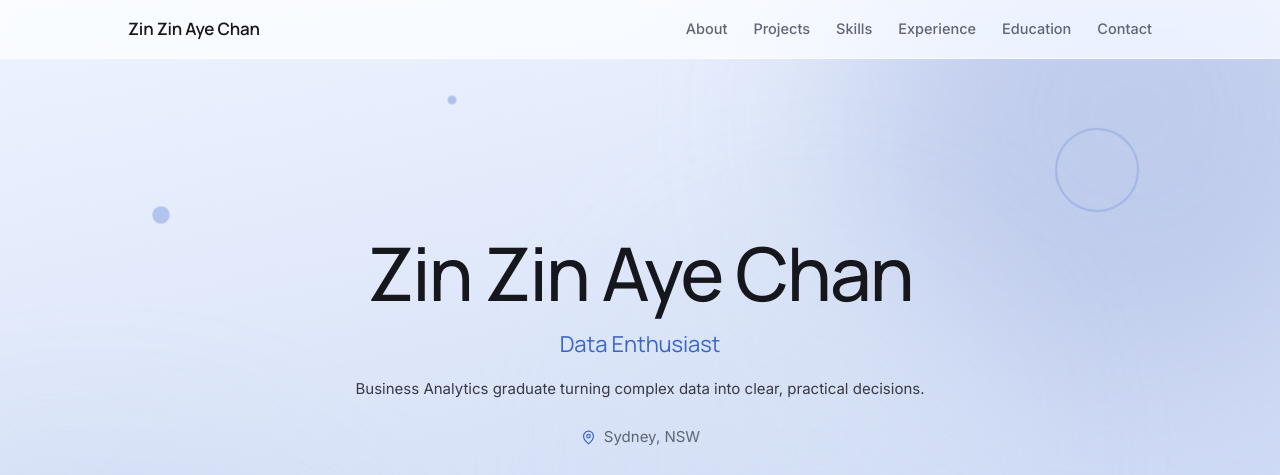
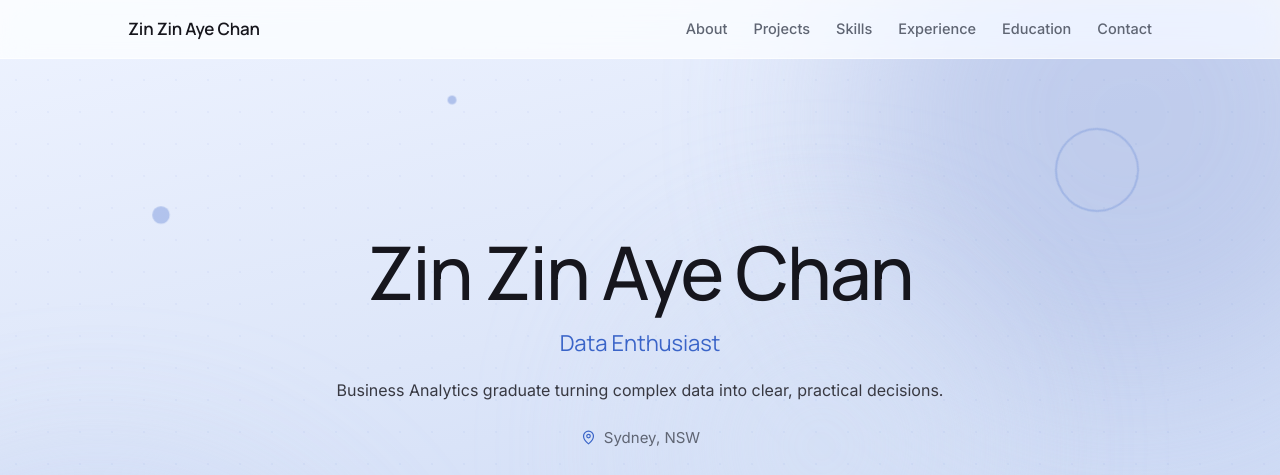
Before and after one commit to ZinZinAyeChan/zinzinayechan-portfolio-website, a plain HTML site: page index.html in a window 1280 px wide. Shown: the top 475 px of the page. Drawn offline with Linux system fonts and the light colour scheme.

Commit message:
Update styles.css

```diff
--- a/styles.css
+++ b/styles.css
@@ -287,7 +287,7 @@ a { color: inherit; text-decoration: none; }
 }
 .hero-tagline {
   font-family: var(--sans);
-  font-size: 15px; color: var(--ink-soft);
+  font-size: 16px; color: var(--ink-soft);
   max-width: 720px;
   margin-bottom: 24px; line-height: 1.5;
 }
```
